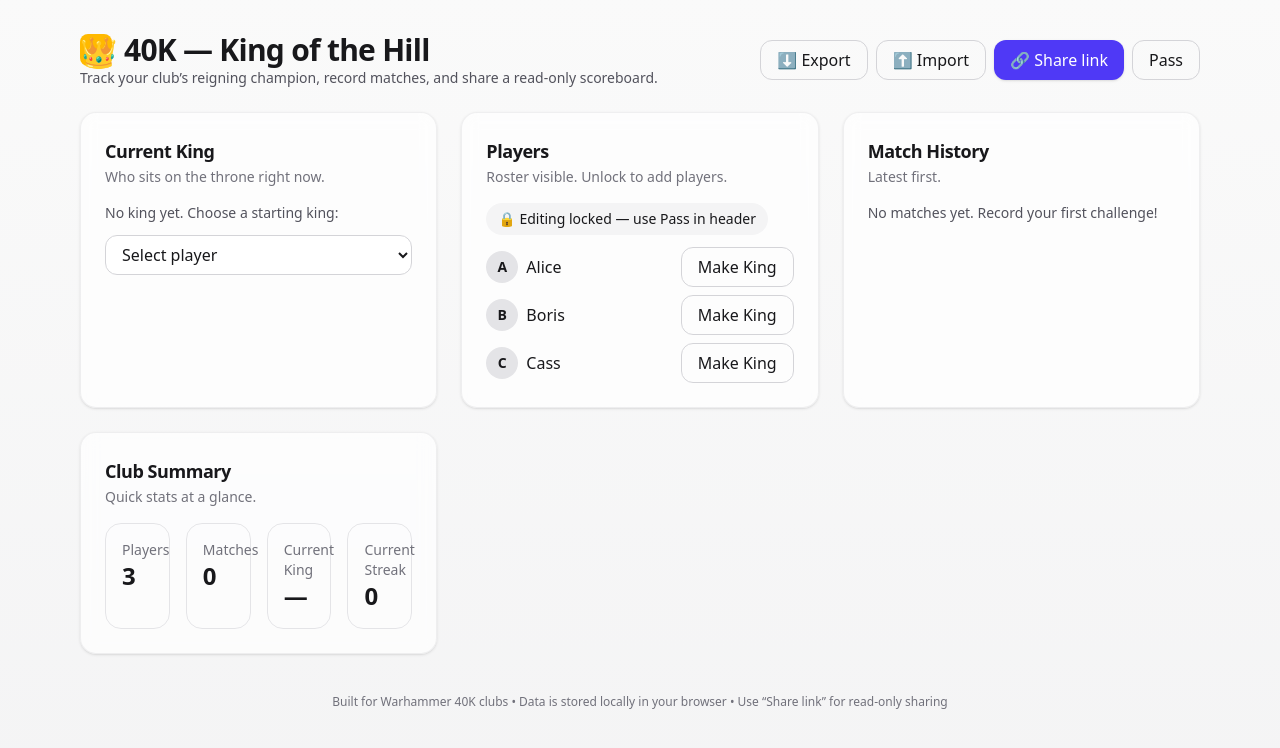
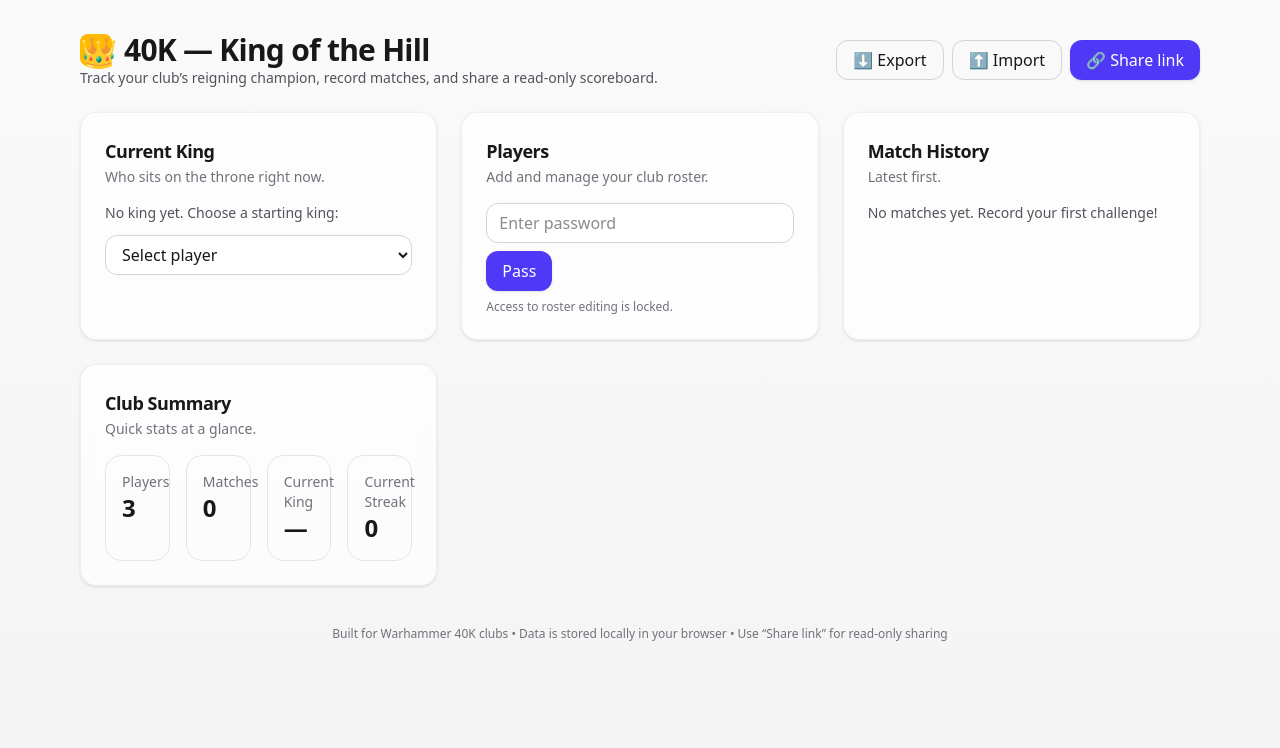
Before and after one commit to GaiGaal/WKKOTH, a React (Vite) app: page / in a window 1280 px wide. Shown: the top 748 px of the page. Built offline with nearby package versions, Linux system fonts and the light colour scheme; the HTML template or start-up script is replaced by a standard one.

Commit message:
stylchanges

```diff
--- a/src/App.jsx
+++ b/src/App.jsx
@@ -41,7 +41,7 @@
   }
 }
 
-// --- Default seed ---
+// --- Default seed (you can remove or edit names) ---
 const seedState = {
   players: [
     { id: uid(), name: "Alice" },
@@ -164,8 +164,9 @@
   const [winner, setWinner] = useState("king"); // "king" or "opponent"
   const fileRef = useRef(null);
 
-  // --- Players gate state (unlocked -> can add players) ---
-  const [unlocked, setUnlocked] = useState(false);
+  // --- Players gate state ---
+  const [showPlayers, setShowPlayers] = useState(false);
+  const [passwordInput, setPasswordInput] = useState("");
 
   // Load from URL (shared) or localStorage
   useEffect(() => {
@@ -176,12 +177,14 @@
     }
     const saved = localStorage.getItem(LS_KEY);
     if (saved) {
-      try { setState(JSON.parse(saved)); } catch {}
+      try {
+        setState(JSON.parse(saved));
+      } catch {}
     }
 
     // Restore unlock state
-    const u = localStorage.getItem(UNLOCK_LS_KEY);
-    if (u === "true") setUnlocked(true);
+    const unlocked = localStorage.getItem(UNLOCK_LS_KEY);
+    if (unlocked === "true") setShowPlayers(true);
   }, []);
 
   // Persist to localStorage on change
@@ -190,7 +193,10 @@
   }, [state]);
 
   const players = state.players;
-  const king = useMemo(() => players.find((p) => p.id === state.kingId) || null, [players, state.kingId]);
+  const king = useMemo(
+    () => players.find((p) => p.id === state.kingId) || null,
+    [players, state.kingId]
+  );
 
   const addPlayer = () => {
     const name = newPlayer.trim();
@@ -199,14 +205,21 @@
     setNewPlayer("");
   };
 
-  const removeMatch = (id) => setState((s) => ({ ...s, history: s.history.filter((m) => m.id !== id) }));
+  const removeMatch = (id) =>
+    setState((s) => ({ ...s, history: s.history.filter((m) => m.id !== id) }));
 
   const recordMatch = () => {
     if (!state.kingId || !opponentId) return;
     const kingId = state.kingId;
     const winnerId = winner === "king" ? kingId : opponentId;
     const loserId = winner === "king" ? opponentId : kingId;
-    const match = { id: uid(), date: nowISO(), winnerId, loserId, notes: notes.trim() };
+    const match = {
+      id: uid(),
+      date: nowISO(),
+      winnerId,
+      loserId,
+      notes: notes.trim(),
+    };
 
     setState((s) => ({
       ...s,
@@ -219,9 +232,12 @@
     setOpponentId("");
   };
 
-  const setInitialKing = (pid) => setState((s) => ({ ...s, kingId: pid }));
+  const setInitialKing = (pid) =>
+    setState((s) => ({ ...s, kingId: pid }));
 
-  const exportJSON = () => download("koth40k.json", JSON.stringify(state, null, 2));
+  const exportJSON = () =>
+    download("koth40k.json", JSON.stringify(state, null, 2));
+
   const importJSON = (file) => {
     const reader = new FileReader();
     reader.onload = (e) => {
@@ -237,7 +253,9 @@
 
   const shareLink = () => {
     const url = encodeShare(state);
-    navigator.clipboard.writeText(url).then(() => alert("Read-only link copied to clipboard!"));
+    navigator.clipboard
+      .writeText(url)
+      .then(() => alert("Read-only link copied to clipboard!"));
   };
 
   const kingStreak = useMemo(() => {
@@ -250,21 +268,20 @@
     return streak;
   }, [state.history, state.kingId]);
 
-  // --- Unlock / Lock handlers (header "Pass" button) ---
-  const PASSWORD = "secret123"; // change this
-  const onPassClick = () => {
-    const input = window.prompt("Enter password to unlock roster editing:");
-    if (input == null) return; // cancelled
-    if (input === PASSWORD) {
-      setUnlocked(true);
-      localStorage.setItem(UNLOCK_LS_KEY, "true");
+  // --- Unlock / Lock handlers ---
+  const unlockPlayers = () => {
+    const PASSWORD = "secret123"; // <- change this
+    if (passwordInput === PASSWORD) {
+      setShowPlayers(true);
+      localStorage.setItem(UNLOCK_LS_KEY, "true"); // persist unlock
     } else {
       alert("Wrong password");
     }
+    setPasswordInput("");
   };
 
-  const onLockClick = () => {
-    setUnlocked(false);
+  const lockPlayers = () => {
+    setShowPlayers(false);
     localStorage.removeItem(UNLOCK_LS_KEY);
   };
 
@@ -274,21 +291,30 @@
         <header className="flex flex-col md:flex-row md:items-center md:justify-between gap-4">
           <div>
             <h1 className="text-2xl md:text-3xl font-bold tracking-tight flex items-center gap-3">
-              <span className="inline-block w-8 h-8 rounded-lg bg-amber-400 text-amber-950 font-black grid place-items-center">👑</span>
+              <span className="inline-block w-8 h-8 rounded-lg bg-amber-400 text-amber-950 font-black grid place-items-center">
+                👑
+              </span>
               40K — King of the Hill
             </h1>
-            <p className="text-sm text-zinc-600 dark:text-zinc-400">Track your club’s reigning champion, record matches, and share a read-only scoreboard.</p>
+            <p className="text-sm text-zinc-600 dark:text-zinc-400">
+              Track your club’s reigning champion, record matches, and share a read-only scoreboard.
+            </p>
           </div>
           <div className="flex flex-wrap gap-2">
             <OutlineButton onClick={exportJSON}>⬇️ Export</OutlineButton>
-            <OutlineButton onClick={() => fileRef.current?.click()}>⬆️ Import</OutlineButton>
-            <input ref={fileRef} type="file" accept="application/json" className="hidden" onChange={(e) => e.target.files?.[0] && importJSON(e.target.files[0])} />
+            <OutlineButton onClick={() => fileRef.current?.click()}>
+              ⬆️ Import
+            </OutlineButton>
+            <input
+              ref={fileRef}
+              type="file"
+              accept="application/json"
+              className="hidden"
+              onChange={(e) =>
+                e.target.files?.[0] && importJSON(e.target.files[0])
+              }
+            />
             <PrimaryButton onClick={shareLink}>🔗 Share link</PrimaryButton>
-            {!unlocked ? (
-              <OutlineButton onClick={onPassClick}>Pass</OutlineButton>
-            ) : (
-              <OutlineButton onClick={onLockClick}>Lock</OutlineButton>
-            )}
           </div>
         </header>
 
@@ -297,15 +323,21 @@
           <Section title="Current King" subtitle="Who sits on the throne right now.">
             {!king ? (
               <div className="space-y-3">
-                <p className="text-sm text-zinc-600 dark:text-zinc-400">No king yet. Choose a starting king:</p>
+                <p className="text-sm text-zinc-600 dark:text-zinc-400">
+                  No king yet. Choose a starting king:
+                </p>
                 <select
                   className="h-10 w-full rounded-xl border border-zinc-300 dark:border-zinc-700 bg-white dark:bg-zinc-900 px-3"
                   onChange={(e) => setInitialKing(e.target.value)}
                   defaultValue=""
                 >
-                  <option value="" disabled>Select player</option>
+                  <option value="" disabled>
+                    Select player
+                  </option>
                   {players.map((p) => (
-                    <option key={p.id} value={p.id}>{p.name}</option>
+                    <option key={p.id} value={p.id}>
+                      {p.name}
+                    </option>
                   ))}
                 </select>
               </div>
@@ -325,21 +357,35 @@
                       onChange={(e) => setOpponentId(e.target.value)}
                     >
                       <option value="">Select challenger</option>
-                      {players.filter((p) => p.id !== state.kingId).map((p) => (
-                        <option key={p.id} value={p.id}>{p.name}</option>
+                      {players
+                        .filter((p) => p.id !== state.kingId)
+                        .map((p) => (
+                          <option key={p.id} value={p.id}>
+                            {p.name}
+                          </option>
                         ))}
                     </select>
-                    <PrimaryButton onClick={recordMatch} disabled={!opponentId}>Record</PrimaryButton>
+                    <PrimaryButton onClick={recordMatch} disabled={!opponentId}>
+                      Record
+                    </PrimaryButton>
                   </div>
                   <div className="grid grid-cols-2 gap-2 mt-2">
                     <button
-                      className={`h-10 rounded-xl border ${winner === "king" ? "bg-indigo-600 text-white border-indigo-600" : "border-zinc-300 dark:border-zinc-700"}`}
+                      className={`h-10 rounded-xl border ${
+                        winner === "king"
+                          ? "bg-indigo-600 text-white border-indigo-600"
+                          : "border-zinc-300 dark:border-zinc-700"
+                      }`}
                       onClick={() => setWinner("king")}
                     >
                       Winner: {king?.name}
                     </button>
                     <button
-                      className={`h-10 rounded-xl border ${winner === "opponent" ? "bg-indigo-600 text-white border-indigo-600" : "border-zinc-300 dark:border-zinc-700"}`}
+                      className={`h-10 rounded-xl border ${
+                        winner === "opponent"
+                          ? "bg-indigo-600 text-white border-indigo-600"
+                          : "border-zinc-300 dark:border-zinc-700"
+                      }`}
                       onClick={() => setWinner("opponent")}
                       disabled={!opponentId}
                     >
@@ -357,9 +403,29 @@
             )}
           </Section>
 
-          {/* Players (roster always visible; add controls gated) */}
-          <Section title="Players" subtitle={unlocked ? "Add and manage your club roster." : "Roster visible. Unlock to add players."}>
-            {unlocked ? (
+          {/* Players (password-gated) */}
+          <Section title="Players" subtitle="Add and manage your club roster.">
+            {!showPlayers ? (
+              <div className="space-y-2">
+                <TextInput
+                  type="password"
+                  placeholder="Enter password"
+                  value={passwordInput}
+                  onChange={(e) => setPasswordInput(e.target.value)}
+                  onKeyDown={(e) => e.key === "Enter" && unlockPlayers()}
+                />
+                <PrimaryButton onClick={unlockPlayers}>Pass</PrimaryButton>
+                <p className="text-xs text-zinc-500">
+                  Access to roster editing is locked.
+                </p>
+              </div>
+            ) : (
+              <>
+                <div className="flex items-center justify-between mb-3">
+                  <Pill>🔓 Unlocked</Pill>
+                  <OutlineButton onClick={lockPlayers}>Lock</OutlineButton>
+                </div>
+
                 <div className="flex gap-2 mb-3">
                   <TextInput
                     placeholder="Add player name"
@@ -369,27 +435,28 @@
                   />
                   <PrimaryButton onClick={addPlayer}>Add</PrimaryButton>
                 </div>
-            ) : (
-              <div className="mb-3">
-                <Pill>🔒 Editing locked — use Pass in header</Pill>
-              </div>
-            )}
                 <ul className="space-y-2">
                   {players.map((p) => (
                     <li key={p.id} className="flex items-center justify-between">
                       <PlayerPill name={p.name} />
                       {state.kingId !== p.id && (
-                    <OutlineButton onClick={() => setInitialKing(p.id)}>Make King</OutlineButton>
+                        <OutlineButton onClick={() => setInitialKing(p.id)}>
+                          Make King
+                        </OutlineButton>
                       )}
                     </li>
                   ))}
                 </ul>
+              </>
+            )}
           </Section>
 
           {/* Match History */}
           <Section title="Match History" subtitle="Latest first.">
             {state.history.length === 0 ? (
-              <p className="text-sm text-zinc-600 dark:text-zinc-400">No matches yet. Record your first challenge!</p>
+              <p className="text-sm text-zinc-600 dark:text-zinc-400">
+                No matches yet. Record your first challenge!
+              </p>
             ) : (
               <div className="overflow-auto">
                 <table className="w-full text-left text-sm">
@@ -404,7 +471,12 @@
                   </thead>
                   <tbody>
                     {state.history.map((m) => (
-                      <HistoryRow key={m.id} match={m} players={players} onDelete={removeMatch} />
+                      <HistoryRow
+                        key={m.id}
+                        match={m}
+                        players={players}
+                        onDelete={removeMatch}
+                      />
                     ))}
                   </tbody>
                 </table>
@@ -413,7 +485,7 @@
           </Section>
 
           {/* Summary */}
-          <Section title="Club Summary" subtitle="Quick stats at a glance." >
+          <Section title="Club Summary" subtitle="Quick stats at a glance.">
             <div className="grid grid-cols-2 md:grid-cols-4 gap-4">
               <Stat title="Players" value={players.length} />
               <Stat title="Matches" value={state.history.length} />
```
Lines whose indentation alone changed are shown as unchanged.
